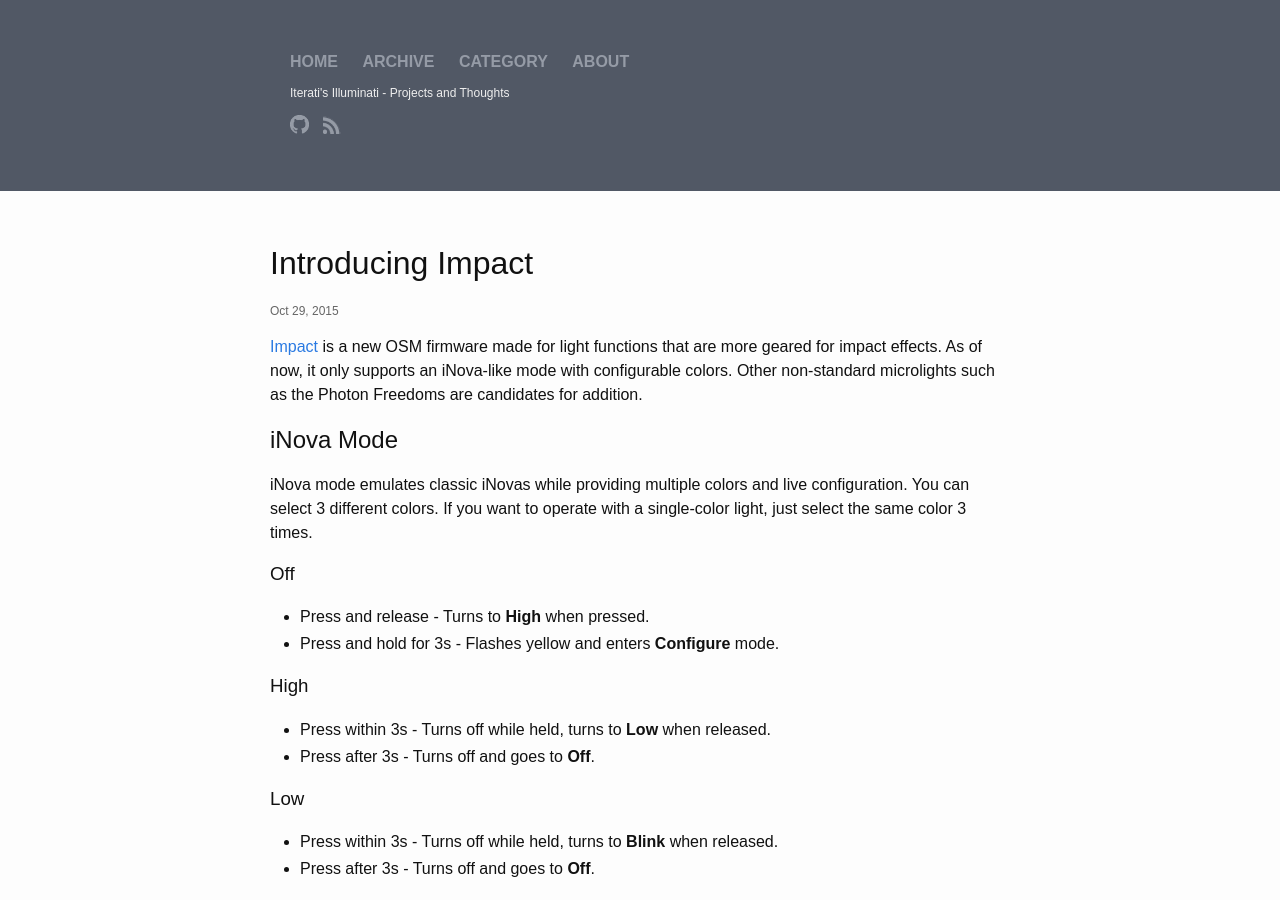
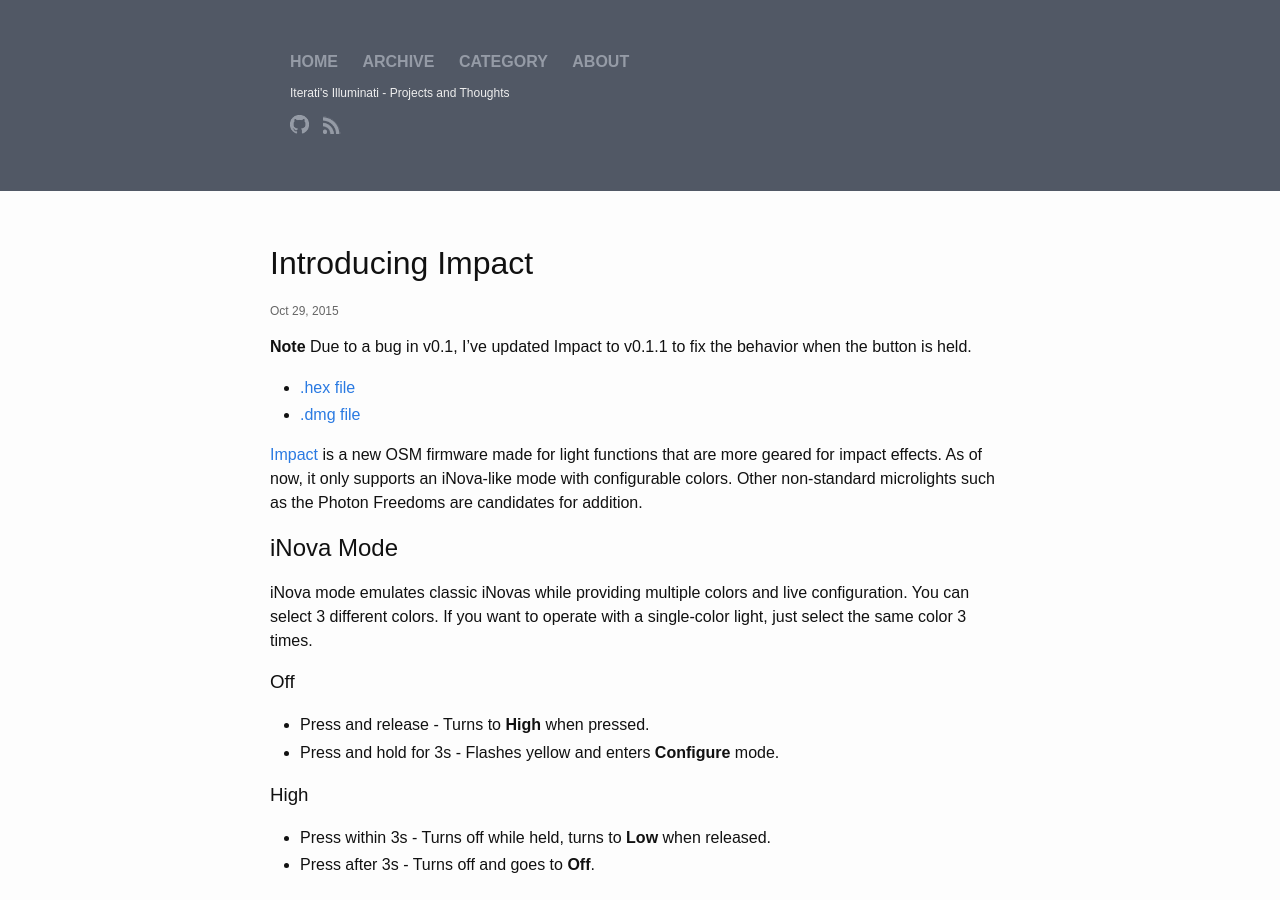
Before and after one commit to iterati/iterati.github.io, a Jekyll site: the page built from _posts/2015-10-29-introducing-impact.md, in a window 1280 px wide and 900 px high. Built offline with Jekyll 4.4.1, drawn with Linux system fonts in a browser that asks for light colours.

Commit message:
Impact fix

```diff
--- a/_posts/2015-10-29-introducing-impact.md
+++ b/_posts/2015-10-29-introducing-impact.md
@@ -5,6 +5,9 @@ date: 2015-10-29T00:00:00.000Z
 categories: osm
 published: true
 ---
+**Note** Due to a bug in v0.1, I've updated Impact to v0.1.1 to fix the behavior when the button is held.
+* [.hex file](/firmwares/impact_v0_1_1_11.hex)
+* [.dmg file](/firmwares/Impact%20v0.1.1%2011.dmg)
 
 [Impact](http://github.com/iterati/impact/) is a new OSM firmware made for light functions that are more geared for impact effects. As of now, it only supports an iNova-like mode with configurable colors. Other non-standard microlights such as the Photon Freedoms are candidates for addition.
 
```
Also changed, not shown: 2 other files.
